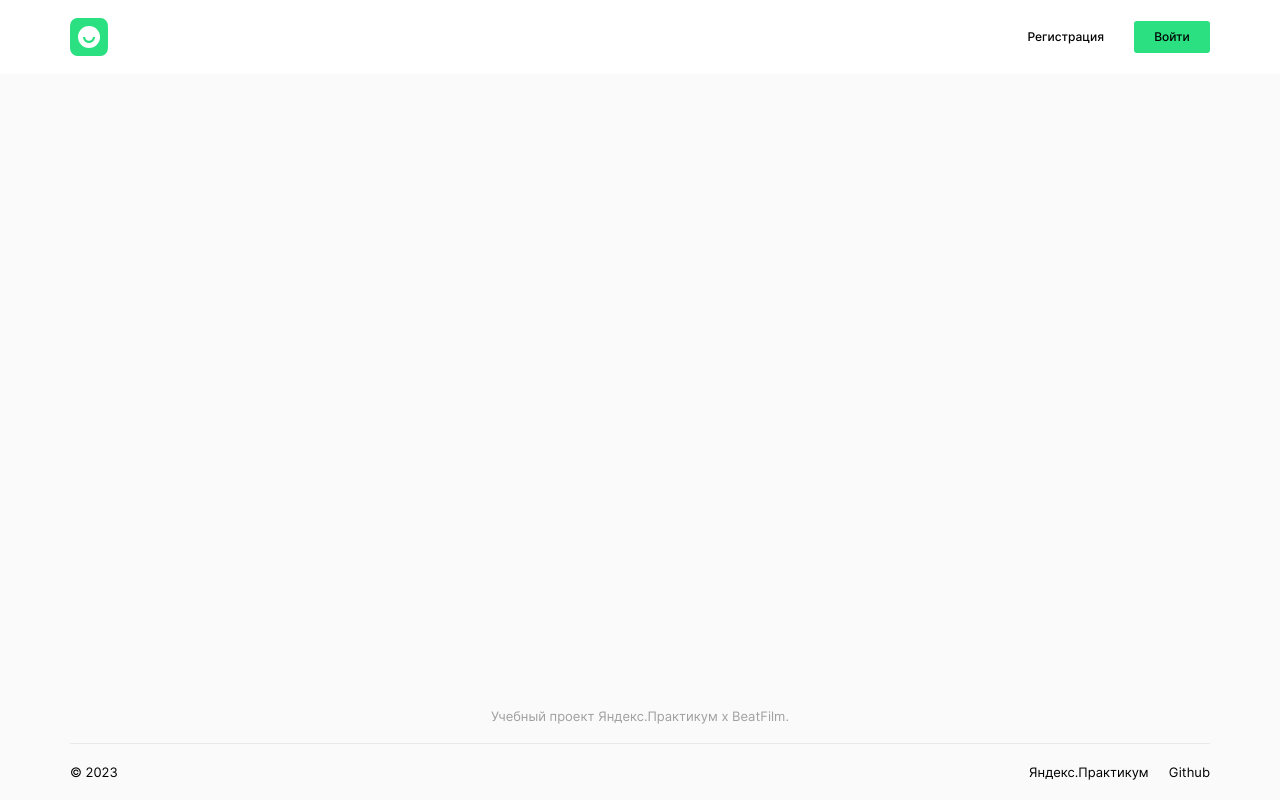
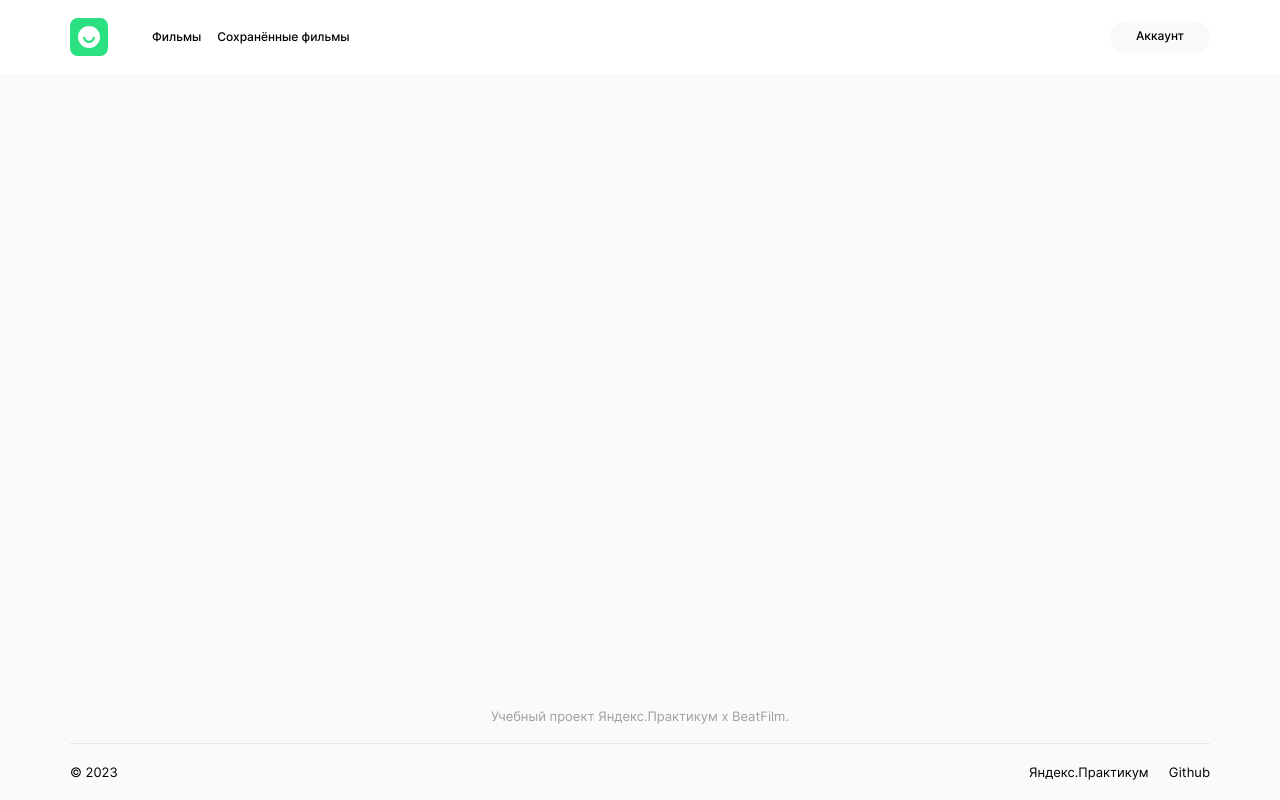
Before and after one commit to 13Thirteenth13/movies-explorer-frontend, a React (Create React App) app: page /movies in a window 1280 px wide. Built offline with nearby package versions, Linux system fonts and the light colour scheme.

Commit message:
feat: header for /movies; NavTab #1

```diff
--- a/src/components/App/App.jsx
+++ b/src/components/App/App.jsx
@@ -1,24 +1,28 @@
 import Header from "../Header/Header.jsx";
 import Main from "../Main/Main.jsx";
+import Movies from "../Movies/Movies.jsx";
 import Footer from "../Footer/Footer.jsx";
 
 import { useLocation, Routes, Route } from "react-router-dom";
 import { Login, Register } from "../Auth";
+import { useState } from "react";
 
 const App = () => {
+  const [isAuth, setIsAuth] = useState(true);
   const location = useLocation();
   const path = location.pathname;
-  const isAuth = path === "/sign-in" || path === "/sign-up";
+  const onAuth = path === "/sign-in" || path === "/sign-up";
   return (
     <div className="page">
-      {!isAuth && <Header />}
+      {!onAuth && <Header isAuth={isAuth} />}
       <Routes>
         <Route exact path="/" element={<Main />} />
         <Route path="/sign-in" element={<Login />} />
         <Route path="/sign-up" element={<Register />} />
+        <Route path="/movies" element={<Movies />} />
       </Routes>
 
-      {!isAuth && <Footer />}
+      {!onAuth && <Footer />}
     </div>
   );
 }
--- a/src/components/Auth/Auth.css
+++ b/src/components/Auth/Auth.css
@@ -78,7 +78,6 @@
   align-self: center;
   gap: 6px;
   padding-top: 16px;
-  padding-bottom: 230px;
 }
 
 .auth__input-label {
--- a/src/components/Header/Header.css
+++ b/src/components/Header/Header.css
@@ -11,12 +11,40 @@
   align-items: center;
 }
 
-.header__links {
-  display: flex;
-  gap: 30px;
+.header__navigate-movies {
+  width: 100%;
+  padding-left: 44px;
 }
 
-.header__link {
+.header__movies {
+  display: flex;
+  list-style-type: none;
+  padding: 0;
+  margin: 0;
+  width: 100%;
+  gap: 16px;
+  align-items: center;
+  font-weight: 500;
+  font-size: 12px;
+  line-height: calc(16 / 12);
+  color: #000000;
+}
+
+.header__movies-item {
+  transition: opacity 0.6s;
+}
+
+.header__auth {
+  display: flex;
+  list-style-type: none;
+  gap: 30px;
+  font-weight: 500;
+  font-size: 12px;
+  line-height: calc(16 / 12);
+  color: #000000;
+}
+
+.header__auth-item {
   min-width: 76px;
   padding: 8px 0;
   border-radius: 3px;
@@ -25,17 +53,40 @@
   box-sizing: border-box;
   transition: opacity 0.6s;
   margin: 0;
-  font-weight: 500;
-  font-size: 12px;
-  line-height: calc(16 / 12);
-  color: #000000;
 }
 
-.header__link:hover {
+.header__link-profile {
+  width: 100px;
+  height: 32px;
+  padding: 7px 0;
+  border-radius: 20px;
+  text-decoration: none;
+  box-sizing: border-box;
+  color: inherit;
+  background-color: #F9F9F9;
+}
+
+.header__link {
+  text-decoration: none;
+  color: inherit;
+}
+
+.header__auth-item:hover {
   opacity: 0.6;
 }
 
-.header__link:last-child {
+.header__movies-item:hover {
+  opacity: 0.6;
+}
+
+.header__movies-item:last-child {
+  display: flex;
+  text-align: center;
+  flex: 1;
+  justify-content: end;
+}
+
+.header__auth-item:last-child {
   background-color: #2BE080;
 }
 
@@ -46,7 +97,12 @@
 }
 
 @media screen and (max-width: 640px) {
-  .header__link {
+  .header__movies {
+    font-size: 10px;
+    line-height: calc(16 / 10);
+  }
+
+  .header__auth {
     font-size: 10px;
     line-height: calc(16 / 10);
   }
--- a/src/components/Header/Header.jsx
+++ b/src/components/Header/Header.jsx
@@ -1,19 +1,52 @@
-import { Link } from "react-router-dom";
 import './Header.css';
 import logo from "../../images/logo.svg";
+import { Link, useLocation } from "react-router-dom";
 
-function Header() {
+
+const Header = () => {
+  const location = useLocation();
+  const path = location.pathname;
+
   return (
     <header className="header">
       <img src={logo} alt="Логотип" />
-      <nav className="header__links">
+
+      {path === "/movies" ? (
+        <nav className="header__navigate header__navigate-movies">
+          <ul className="header__movies">
+            <li className="header__movies-item">
+              <Link to="/movies" className="header__link">
+                Фильмы
+              </Link>
+            </li>
+            <li className="header__movies-item">
+              <Link to="/saved-movies" className="header__link">
+                Сохранённые фильмы
+              </Link>
+            </li>
+            <li className="header__movies-item">
+              <Link to="/profile" className="header__link-profile">
+                Аккаунт
+              </Link>
+            </li>
+          </ul>
+        </nav>
+      ) : (
+        <nav className="header__navigate">
+          <ul className="header__auth">
+            <li className="header__auth-item">
               <Link to="/sign-up" className="header__link">
                 Регистрация
               </Link>
+            </li>
+            <li className="header__auth-item">
               <Link to="/sign-in" className="header__link">
                 Войти
               </Link>
+            </li>
+          </ul>
         </nav>
+      )}
     </header>
   );
 }
--- a/src/components/Main/Main.jsx
+++ b/src/components/Main/Main.jsx
@@ -3,6 +3,7 @@ import AboutProject from "../AboutProject/AboutProject.jsx";
 import Techs from "../Techs/Techs.jsx";
 import AboutMe from "../AboutMe/AboutMe.jsx";
 import Portfolio from "../Portfolio/Portfolio.jsx";
+import NavTab from "../NavTab/NavTab.jsx";
 
 import { useRef } from "react";
 
@@ -23,7 +24,9 @@ const Main = () => {
 
   return (
     <main className="content">
-      <Promo handleButtonClick={handleButtonClick} />
+      <Promo>
+        <NavTab handleButtonClick={handleButtonClick} />
+      </Promo>
       <AboutProject ref={refs.aboutProject} />
       <Techs ref={refs.techs} />
       <AboutMe ref={refs.student} />
--- /dev/null
+++ b/src/components/Movies/Movies.jsx
@@ -0,0 +1,5 @@
+const Movies = () => {
+  return <></>;
+}
+
+export default Movies;
--- /dev/null
+++ b/src/components/NavTab/NavTab.css
@@ -0,0 +1,45 @@
+.navtab__list {
+  display: flex;
+  list-style-type: none;
+  gap: 10px;
+  padding: 0 0 30px;
+  margin: 0;
+  font-weight: 500;
+  font-size: 12px;
+  line-height: calc(16 / 12);
+}
+
+.navtab__list-item {
+  width: 96px;
+  max-height: 36px;
+  height: 100%;
+  padding: 10px 0;
+  text-align: center;
+  border-radius: 10px;
+  box-sizing: border-box;
+  cursor: pointer;
+  transition: opacity 0.6s;
+  background-color: #E8E8E8;
+}
+
+.navtab__list-item:hover {
+  opacity: 0.6;
+}
+
+@media screen and (max-width: 640px) {
+  .navtab__list {
+    font-size: 10px;
+    line-height: calc(16 / 10);
+  }
+}
+
+@media screen and (max-width: 375px) {
+  .navtab__list {
+    padding-bottom: 17px;
+  }
+
+  .navtab__list-item {
+    width: 82px;
+    padding: 5px 0;
+  }
+}
--- /dev/null
+++ b/src/components/NavTab/NavTab.jsx
@@ -0,0 +1,31 @@
+const NavTab = ({ handleButtonClick }) => {
+  return (
+    <nav>
+      <ul className="navtab__list">
+        <li
+          name="aboutProject"
+          className="navtab__list-item"
+          onClick={handleButtonClick}
+        >
+          О проекте
+        </li>
+        <li
+          name="techs"
+          className="navtab__list-item"
+          onClick={handleButtonClick}
+        >
+          Технологии
+        </li>
+        <li
+          name="student"
+          className="navtab__list-item"
+          onClick={handleButtonClick}
+        >
+          Студент
+        </li>
+      </ul>
+    </nav>
+  );
+};
+
+export default NavTab;
--- a/src/components/Promo/Promo.css
+++ b/src/components/Promo/Promo.css
@@ -15,34 +15,6 @@
   font-weight: 400;
   font-size: 50px;
   line-height: calc(58 / 50);
-}
-
-.promo__list {
-  display: flex;
-  list-style-type: none;
-  gap: 10px;
-  padding: 0 0 30px;
-  margin: 0;
-  font-weight: 500;
-  font-size: 12px;
-  line-height: calc(16 / 12);
-}
-
-.promo__list-item {
-  width: 96px;
-  max-height: 36px;
-  height: 100%;
-  padding: 10px 0;
-  text-align: center;
-  border-radius: 10px;
-  box-sizing: border-box;
-  cursor: pointer;
-  transition: opacity 0.6s;
-  background-color: #E8E8E8;
-}
-
-.promo__list-item:hover {
-  opacity: 0.6;
 }
 
 @media screen and (max-width: 768px) {
--- a/src/components/Promo/Promo.jsx
+++ b/src/components/Promo/Promo.jsx
@@ -1,34 +1,10 @@
-const Promo = ({ handleButtonClick }) => {
+const Promo = ({ children  }) => {
   return (
     <section className="promo">
       <h1 className="promo__title">
         Учебный проект студента факультета Веб&#8209;разработки.
       </h1>
-      <nav>
-        <ul className="promo__list">
-          <li
-            name="aboutProject"
-            className="promo__list-item"
-            onClick={handleButtonClick}
-          >
-            О проекте
-          </li>
-          <li
-            name="techs"
-            className="promo__list-item"
-            onClick={handleButtonClick}
-          >
-            Технологии
-          </li>
-          <li
-            name="techs"
-            className="promo__list-item"
-            onClick={handleButtonClick}
-          >
-            Студент
-          </li>
-        </ul>
-      </nav>
+      {children}
     </section>
   );
 }
--- a/src/index.css
+++ b/src/index.css
@@ -11,3 +11,4 @@
 @import url(./components/Portfolio/Portfolio.css);
 @import url(./components/Footer/Footer.css);
 @import url(./components/Auth/Auth.css);
+@import url(./components/NavTab/NavTab.css);
```
Also changed, not shown: src/components/Movies/Movies.css (added). Lines whose indentation alone changed are shown as unchanged.
